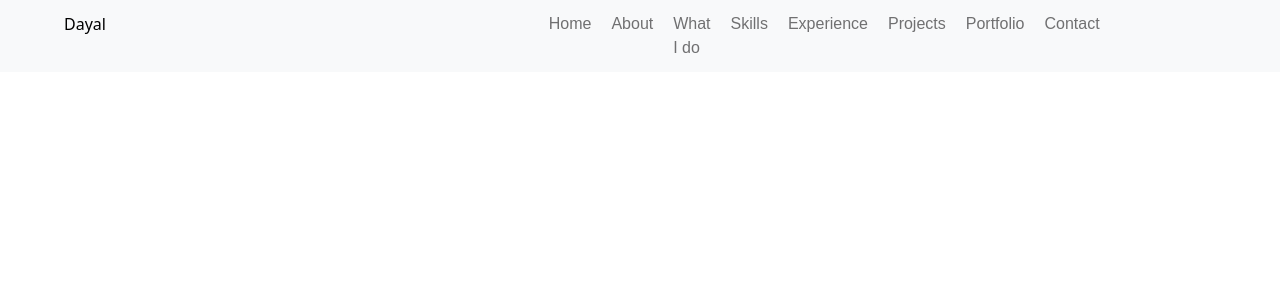
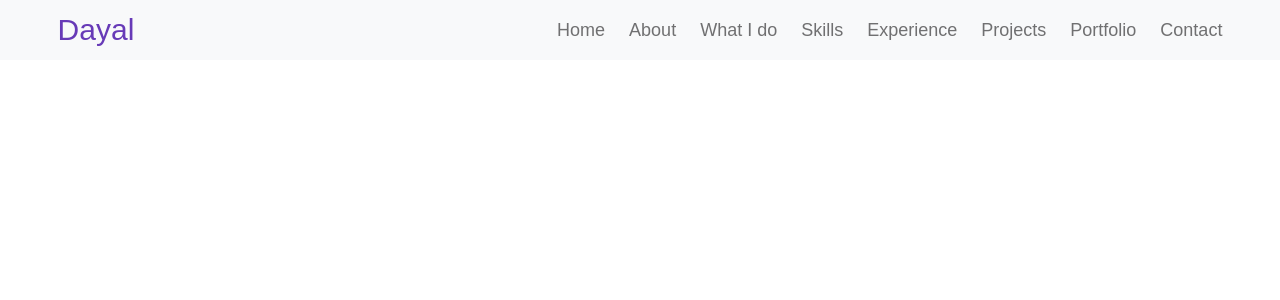
Before and after one commit to Dayaldonadkar/portfolio, a React (Create React App) app: page / in a window 1280 px wide. Shown: the top 300 px of the page. Built offline with nearby package versions, Linux system fonts and the light colour scheme.

Commit message:
font added

```diff
--- a/package.json
+++ b/package.json
@@ -5,6 +5,7 @@
   "dependencies": {
     "@emotion/react": "^11.11.1",
     "@emotion/styled": "^11.11.0",
+    "@fontsource/love-light": "^5.0.17",
     "@mui/icons-material": "^5.14.16",
     "@mui/material": "^5.14.17",
     "@mui/styled-engine-sc": "^6.0.0-alpha.5",
--- a/src/components/Navbar.js
+++ b/src/components/Navbar.js
@@ -2,7 +2,7 @@ import React, { useState } from "react";
 import MenuIcon from "@mui/icons-material/Menu";
 
 const Navbar = () => {
-  const [showMenu, setShowMenu] = useState(true);
+  const [showMenu, setShowMenu] = useState(false);
 
   const handleChange = () => {
     setShowMenu(!showMenu);
@@ -10,19 +10,29 @@ const Navbar = () => {
 
   return (
     <div className="bg-[#F8F9FA] flex justify-center">
-      <div className="flex justify-between w-[90%] py-3 relative">
-        <div className="flex justify-between w-[100%] space-x-5">
-          <h1>Dayal</h1>
-          <div className="hidden lg:block">
-            <div className="flex w-[80%] space-x-5 justify-end  lg:space-x-5 font-montserrat text-[#707071] ">
-              <p>Home</p>
-              <p className="">About</p>
-              <p className="">What I do</p>
-              <p className="">Skills</p>
-              <p className="">Experience</p>
-              <p className="">Projects</p>
-              <p className="">Portfolio</p>
-              <p>Contact</p>
+      <div className="flex justify-between w-[90%] md:w-[91%] py-3 relative">
+        <div className="flex justify-between items-center w-[100%] space-x-5">
+          <h1 className="text-3xl text-[#673AB7] font-lovelight">Dayal</h1>
+          <div className="flex justify-end">
+            <div className="hidden md:block md:text-sm lg:text-lg">
+              <div className="flex space-x-6 justify-end  font-montserrat text-[#707071] ">
+                <p className="hover:text-black hover:cursor-pointer">Home</p>
+                <p className="hover:text-black hover:cursor-pointer">About</p>
+                <p className="hover:text-black hover:cursor-pointer">
+                  What I do
+                </p>
+                <p className="hover:text-black hover:cursor-pointer">Skills</p>
+                <p className="hover:text-black hover:cursor-pointer">
+                  Experience
+                </p>
+                <p className="hover:text-black hover:cursor-pointer">
+                  Projects
+                </p>
+                <p className="hover:text-black hover:cursor-pointer">
+                  Portfolio
+                </p>
+                <p className="hover:text-black hover:cursor-pointer">Contact</p>
+              </div>
             </div>
           </div>
         </div>
@@ -33,7 +43,7 @@ const Navbar = () => {
 
       {showMenu && (
         <div className="absolute top-10 bg-[#F8F9FA] w-[100%] flex justify-center md:hidden">
-          <div className="space-y-2 py-3 font-montserrat">
+          <div className="space-y-2 py-3 font-montserrat text-sm">
             <p>Home</p>
             <p>About</p>
             <p>What I do</p>
--- a/src/index.css
+++ b/src/index.css
@@ -4,3 +4,4 @@
 @import url("https://fonts.googleapis.com/css2?family=Montserrat:wght@100;200;300;400;500;600;700;800;900&family=Roboto&display=swap");
 
 @import "https://fonts.googleapis.com/css2?family=Work+Sans:ital,wght@0,100;0,200;0,300;0,400;0,500;0,600;0,700;0,800;0,900;1,100;1,200;1,300;1,400;1,500;1,600;1,700;1,800;1,900&display=swap";
+@import url("https://fonts.googleapis.com/css2?family=Love+Light&family=Work+Sans:ital,wght@0,100;0,200;0,300;0,400;0,500;0,600;0,700;0,800;0,900;1,100;1,200;1,300;1,400;1,500;1,600;1,700;1,800;1,900&display=swap");
--- a/tailwind.config.js
+++ b/tailwind.config.js
@@ -6,6 +6,7 @@ module.exports = {
     extend: {
       fontFamily: {
         montserrat: ["Montserrat", "sans-serif"],
+        lovelight: ["Love Light", "sans-serif"],
       },
     },
   },
```
Also changed, not shown: 1 other file (tests, documents, lock files or other folders).
